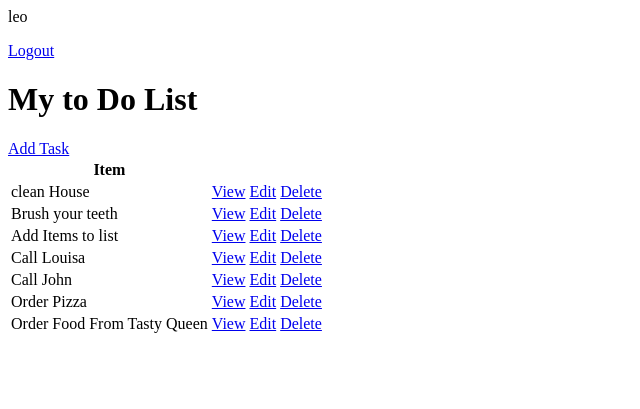
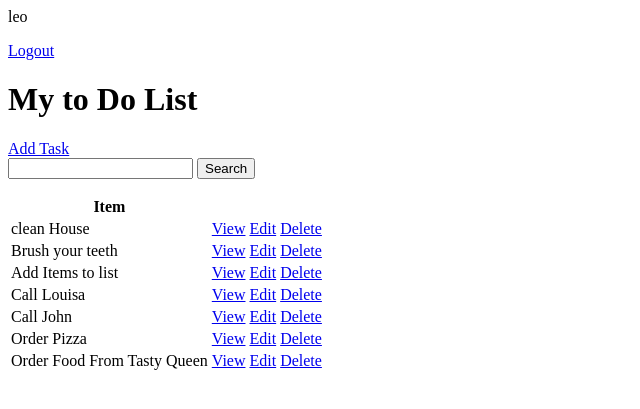
Before and after one commit to leomensah/django_todo, a Django app: page / in a window 1280 px wide. Shown: the top 409 px of the page, without its empty margins (0-640 px from the left). Run offline with Django 4.2, Linux system fonts and the light colour scheme; a user stored in the database is signed in; data comes from the database, SQL or seed files in the repository; both versions use the stored data as it was after the commit.

Commit message:
Search Feature Added

```diff
--- a/todoClass/base/templates/base/task_list.html
+++ b/todoClass/base/templates/base/task_list.html
@@ -9,6 +9,12 @@
 
 
 <a href="{% url 'task-create' %}"> Add Task </a>
+
+<form method="GET">
+    <input type='text' name="search-area", value={{search_input}}>
+    <input type="submit" value="Search">
+</form>
+
 <table>
     <tr>
         <th>Item</th>
--- a/todoClass/base/views.py
+++ b/todoClass/base/views.py
@@ -47,6 +47,12 @@ class TaskList(LoginRequiredMixin, ListView):
         context =  super().get_context_data(**kwargs)
         context['tasks'] = context['tasks'].filter(user=self.request.user)
         context['count'] = context['tasks'].filter(complete=False).count()
+
+        search_input = self.request.GET.get('search-area') or ""
+        if search_input:
+            context['tasks'] = context['tasks'].filter(title__startswith=search_input)
+
+        context['search_input'] = search_input
         return context
 
 
```
Also changed, not shown: todoClass/db.sqlite3.
